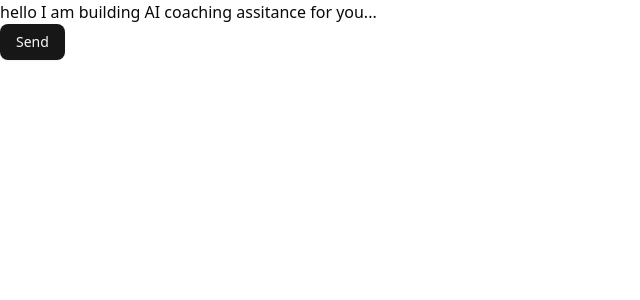
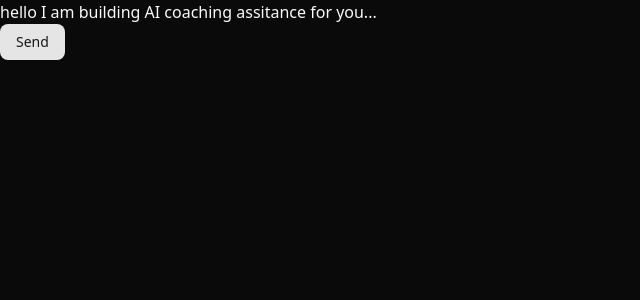
Before and after one commit to utkarshp579/career_orbit, a Next.js app: page / in a window 1280 px wide. Shown: the top 300 px of the page, without its empty margins (0-640 px from the left). Built offline with nearby package versions, Linux system fonts and the light colour scheme.

Commit message:
added dark theme

```diff
--- a/app/layout.js
+++ b/app/layout.js
@@ -1,5 +1,6 @@
 import { Geist, Geist_Mono } from "next/font/google";
 import "./globals.css";
+import { ThemeProvider } from "@/components/theme-provider";
 
 const geistSans = Geist({
   variable: "--font-geist-sans",
@@ -18,11 +19,18 @@
 
 export default function RootLayout({ children }) {
   return (
-    <html lang="en">
+    <html lang="en" suppressHydrationWarning>
       <body
         className={`${geistSans.variable} ${geistMono.variable} antialiased`}
       >
-        {children}
+        <ThemeProvider
+          attribute="class"
+          defaultTheme="dark"
+          enableSystem
+          disableTransitionOnChange
+        >
+          {children}
+        </ThemeProvider>
       </body>
     </html>
   );
--- /dev/null
+++ b/components/theme-provider.jsx
@@ -0,0 +1,8 @@
+"use client";
+
+import * as React from "react";
+import { ThemeProvider as NextThemesProvider } from "next-themes";
+
+export function ThemeProvider({ children, ...props }) {
+  return <NextThemesProvider {...props}>{children}</NextThemesProvider>;
+}
```
Also changed, not shown: 1 other file (tests, documents, lock files or other folders).
